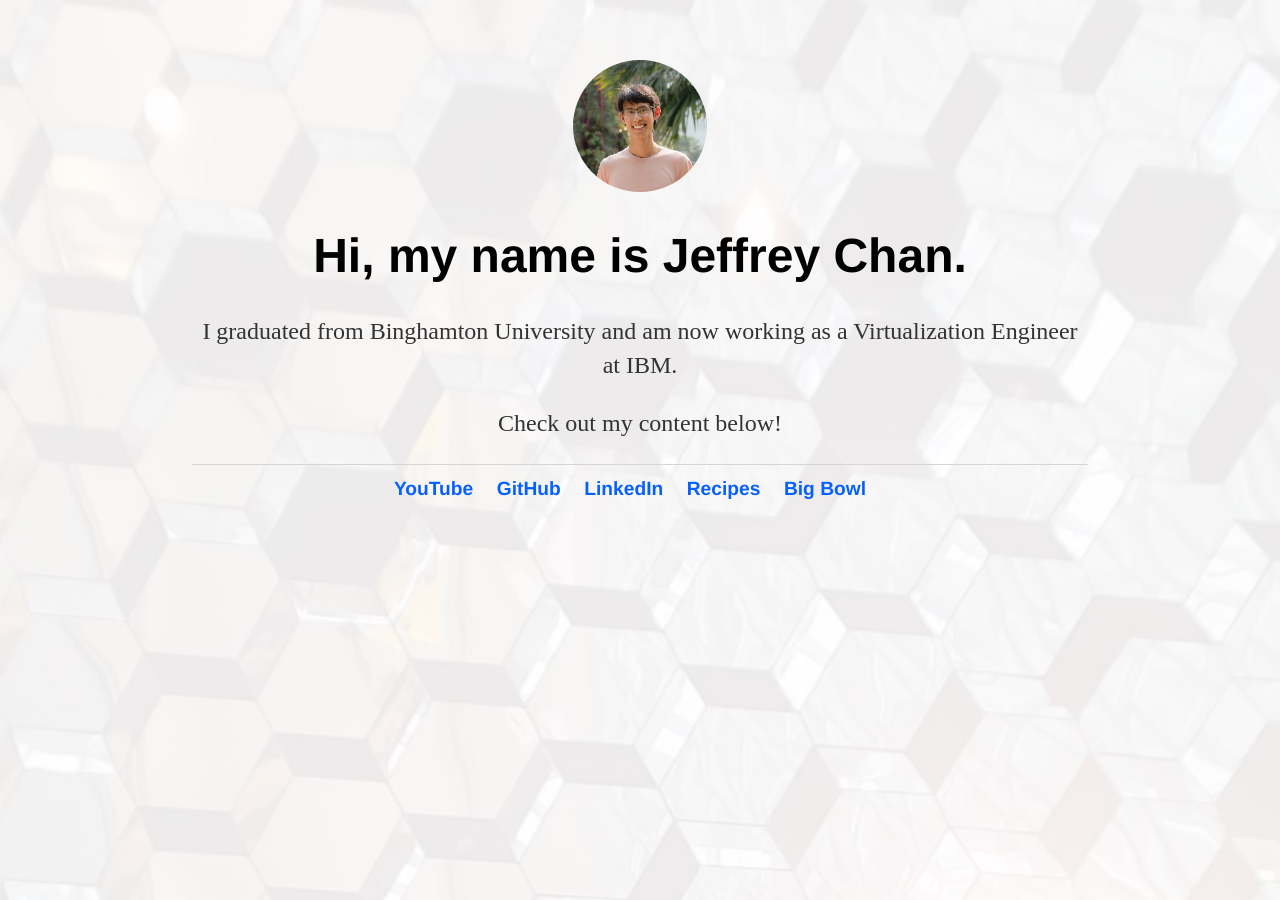
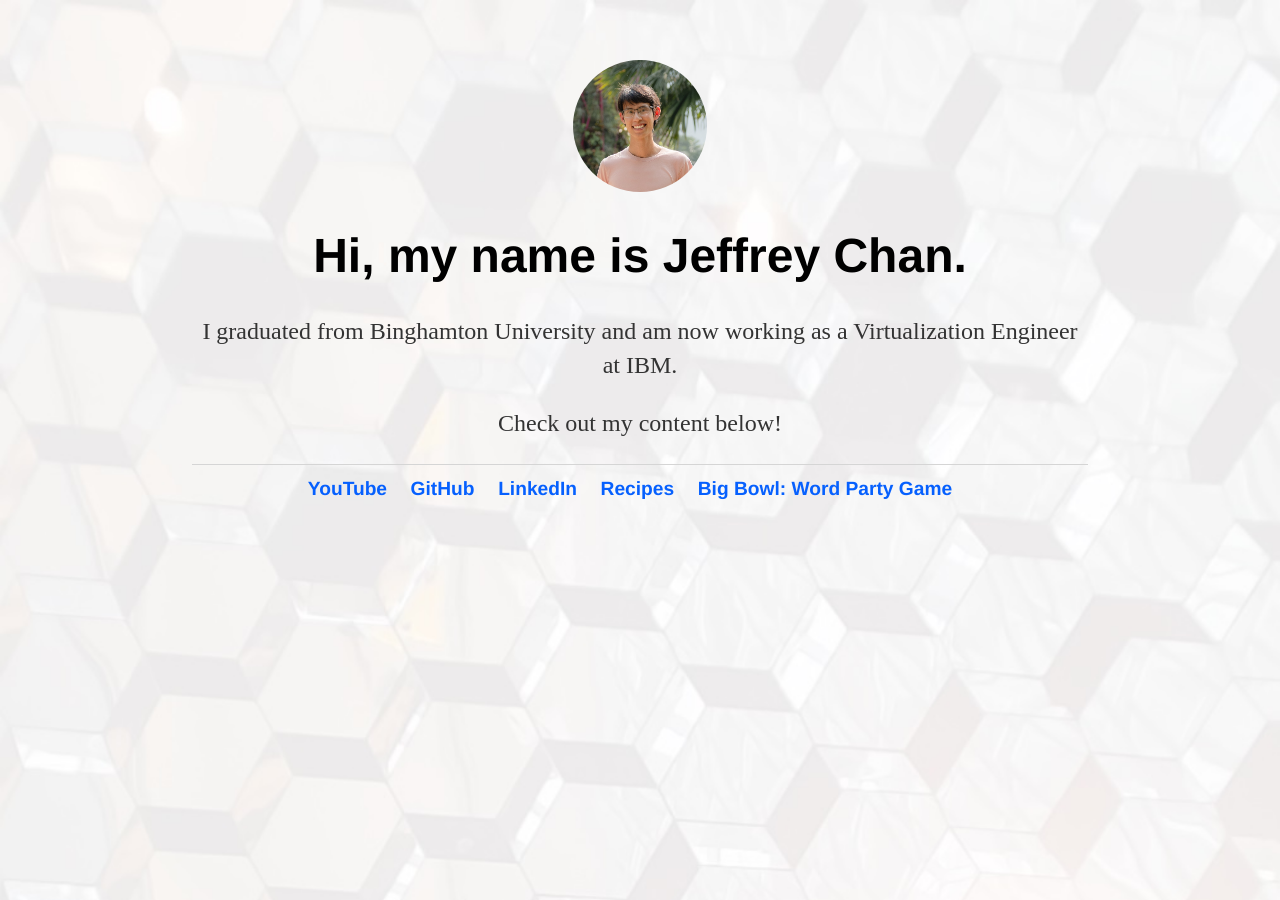
Before and after one commit to superjeffreyc/superjeffreyc.github.io, a Jekyll site: the page built from index.html, in a window 1280 px wide. Built offline with Jekyll 4.4.1, drawn with Linux system fonts in a browser that asks for light colours.

Commit message:
Update default.html

```diff
--- a/_layouts/default.html
+++ b/_layouts/default.html
@@ -17,7 +17,7 @@
         	<li><a target="_blank" href="https://github.com/superjeffreyc">GitHub</a></li>
         	<li><a target="_blank" href="https://www.linkedin.com/in/superjeffreyc/">LinkedIn</a></li>
 			<li><a target="_blank" href="https://superjeffreyc.github.io/recipes/">Recipes</a></li>
-			<li><a target="_blank" href="https://superjeffreyc.github.io/Big-Bowl/">Big Bowl</a></li>
+			<li><a target="_blank" href="https://superjeffreyc.github.io/Big-Bowl/">Big Bowl: Word Party Game</a></li>
 			</ul>
 		</footer>
 	</body>
```
